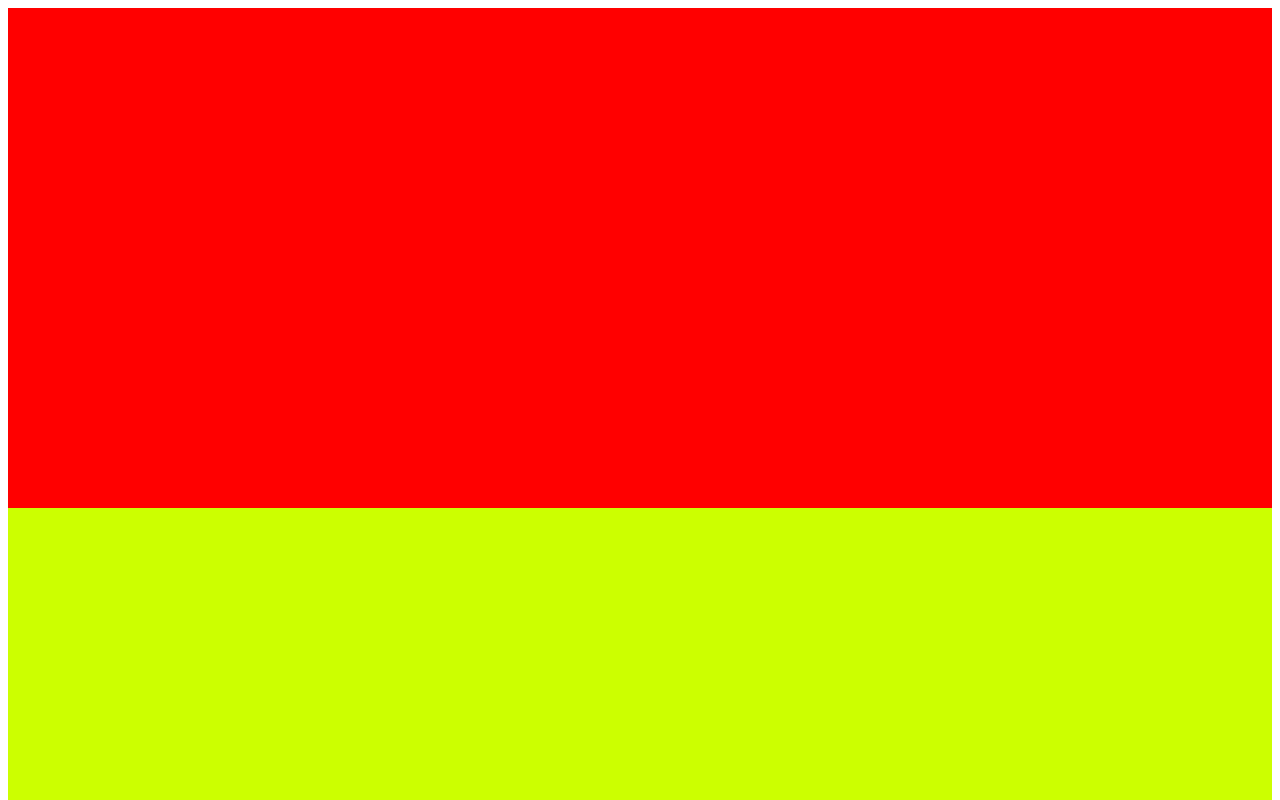
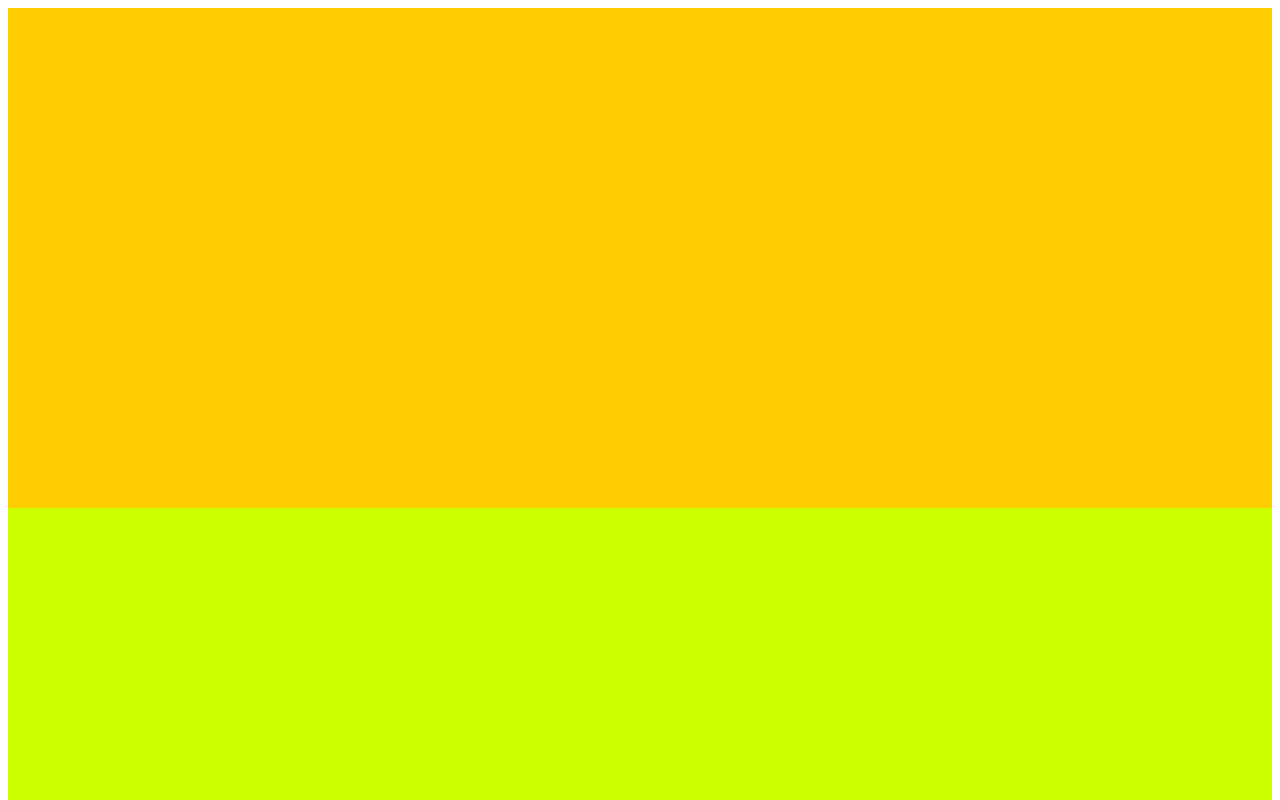
Before and after one commit to akikooikawa/renshu1, a plain HTML site: page index.html in a window 1280 px wide. Shown: the top 800 px of the page. Drawn offline with Linux system fonts and the light colour scheme.

Commit message:
headerの背景色を黄色にしました。

```diff
--- a/css/style.css
+++ b/css/style.css
@@ -1,6 +1,6 @@
 #header{
     height: 500px;
-    background-color: #f00;
+    background-color: #fc0;
 }
 
 #main{
```
